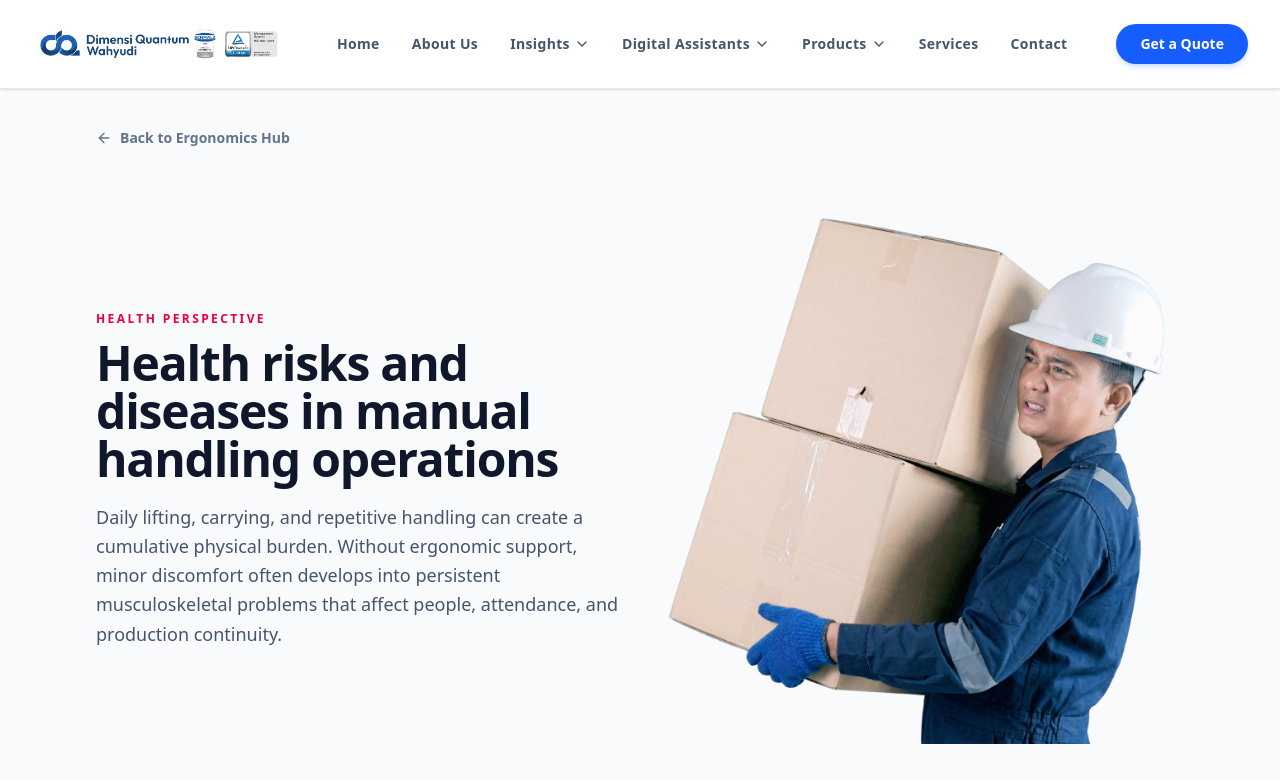
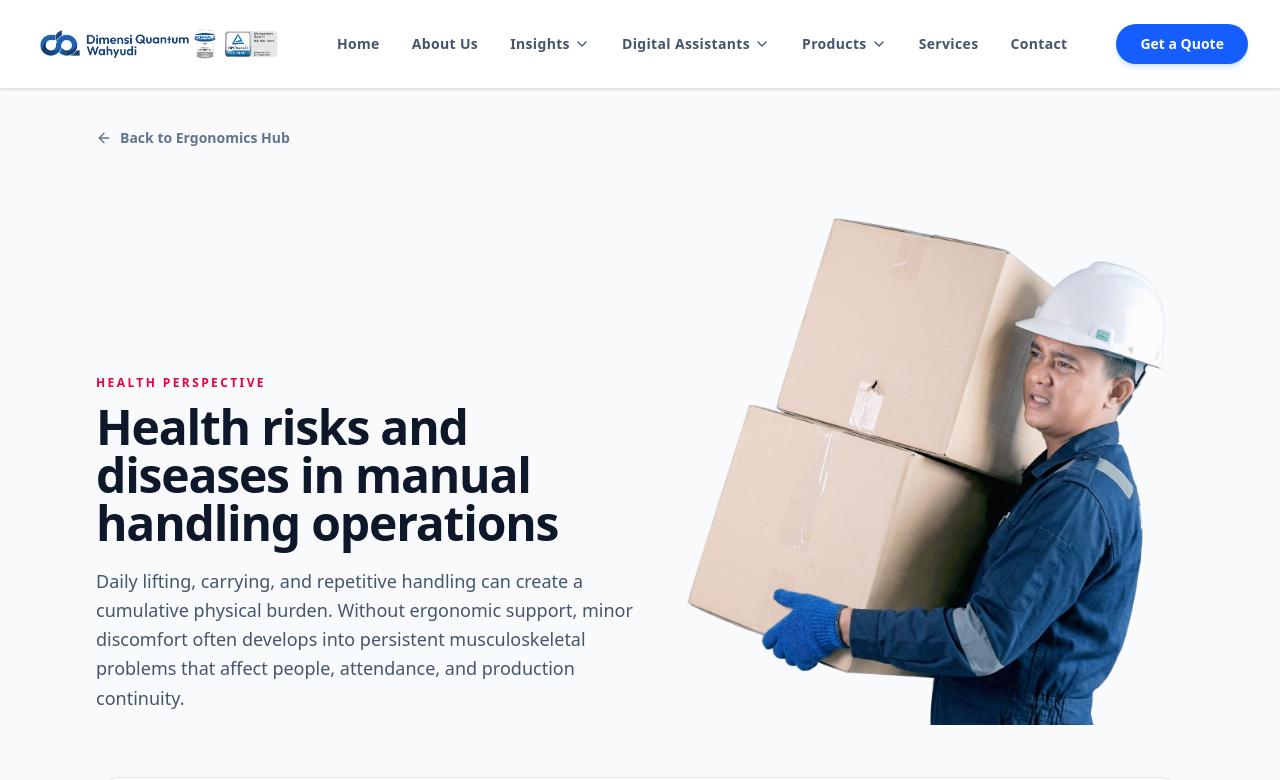
Before and after one commit to dqw-gif/dimensiwahyudi-web, a Next.js app: page /news/ergonomics/health-risks in a window 1280 px wide. Shown: the top 780 px of the page. Built offline with nearby package versions, Linux system fonts and the light colour scheme; no server answers.

Commit message:
Update page.tsx

```diff
--- a/app/news/ergonomics/health-risks/page.tsx
+++ b/app/news/ergonomics/health-risks/page.tsx
@@ -133,8 +133,8 @@ export default function ErgonomicsHealthRisksPage() {
           </Link>
         </nav>
 
-        <section className="grid lg:grid-cols-2 gap-8 items-center">
-          <div>
+        <section className="grid items-end gap-6 lg:grid-cols-[1.05fr_0.95fr] lg:gap-4">
+          <div className="max-w-2xl">
             <p className="text-xs font-bold text-rose-600 uppercase tracking-[0.2em] mb-3">Health Perspective</p>
             <h1 className="text-4xl md:text-5xl font-black tracking-tight text-slate-900 mb-5">Health risks and diseases in manual handling operations</h1>
             <p className="text-slate-600 text-lg leading-relaxed">
@@ -143,13 +143,13 @@ export default function ErgonomicsHealthRisksPage() {
               attendance, and production continuity.
             </p>
           </div>
-          <div>
+          <div className="flex items-end justify-end lg:-mb-3">
             <Image
               src="/top.png"
               alt="Factory floor health-risk visual"
               width={1600}
               height={900}
-              className="w-full h-auto"
+              className="h-auto w-full max-w-[560px] object-contain"
               priority
             />
           </div>
```
